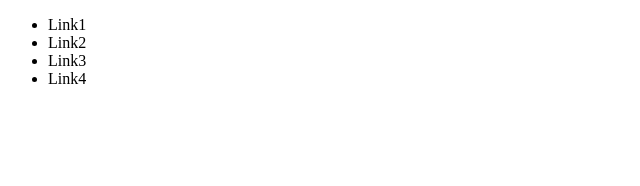
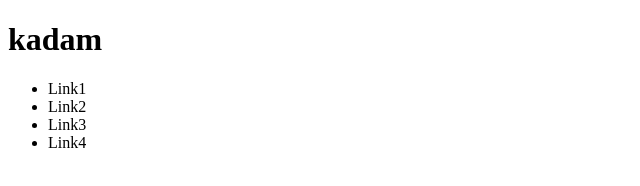
Before and after one commit to Dnyaneshwar21/Static-Web-March-2023, a plain HTML site: page index.html in a window 1280 px wide. Shown: the whole page, without its empty margins (0-640 px from the left). Drawn offline with Linux system fonts and the light colour scheme.

Commit message:
Added Logo and Search

```diff
--- a/index.html
+++ b/index.html
@@ -8,6 +8,7 @@
 </head>
 <body>
     <header>
+        <h1> kadam</h1>
         <nav>
             <ul>
                 <li>Link1</li>
```
